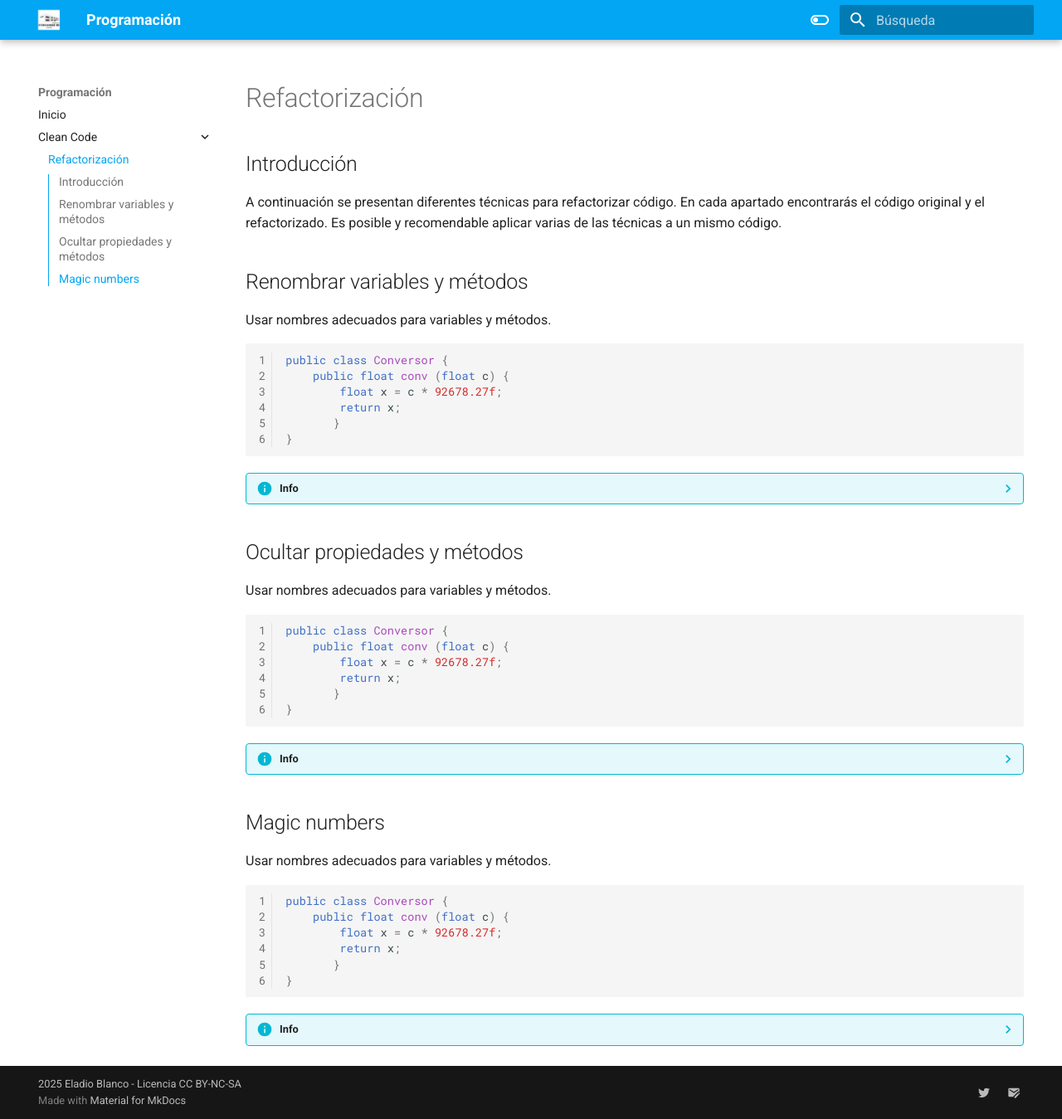
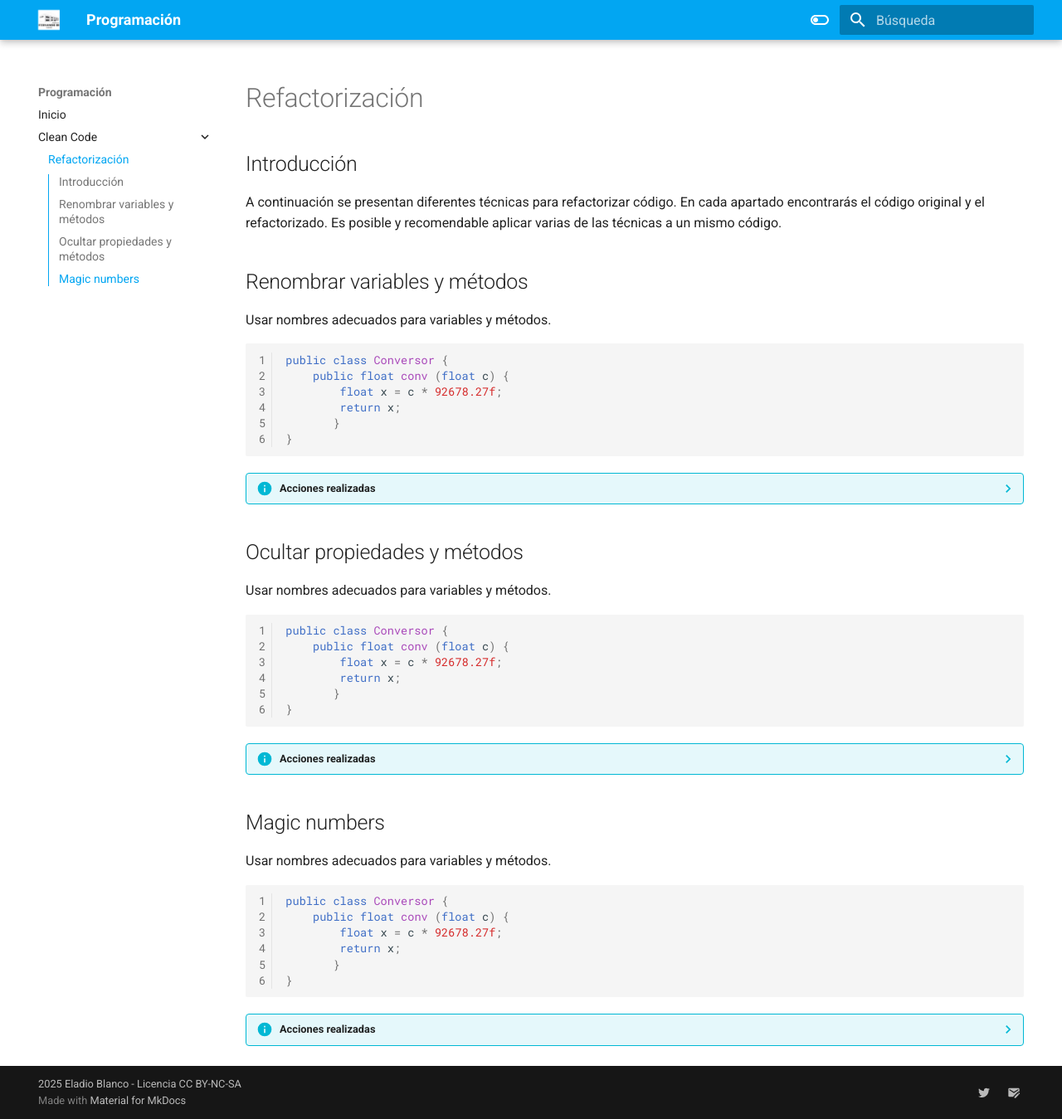
Before and after one commit to elblo/prog, an MkDocs documentation site: the page built from docs/cleancode/refactoring.md, in a window 1280 px wide and 1349 px high. Shown: the whole window at 83% size. Built offline with MkDocs 1.6.1 and Material for MkDocs 9.7.7, drawn with Linux system fonts in a browser that asks for light colours.

Commit message:
Cambios en título

````diff
--- a/docs/cleancode/refactoring.md
+++ b/docs/cleancode/refactoring.md
@@ -17,7 +17,7 @@ public class Conversor {
 }
 ```
 
-??? info Acciones realizadas
+??? info "Acciones realizadas"
 
     - Se define como constante `BTC_EUR_CHANGE_RATE`.
     - El método `conv` se renombra a `bitcoinsToEuros`.
@@ -48,7 +48,7 @@ public class Conversor {
 }
 ```
 
-??? info Acciones realizadas
+??? info "Acciones realizadas"
 
     - Se define como constante `BTC_EUR_CHANGE_RATE`.
     - El método `conv` se renombra a `bitcoinsToEuros`.
@@ -79,7 +79,7 @@ public class Conversor {
 }
 ```
 
-??? info Acciones realizadas
+??? info "Acciones realizadas"
 
     - Se define como constante `BTC_EUR_CHANGE_RATE`.
     - El método `conv` se renombra a `bitcoinsToEuros`.
````
